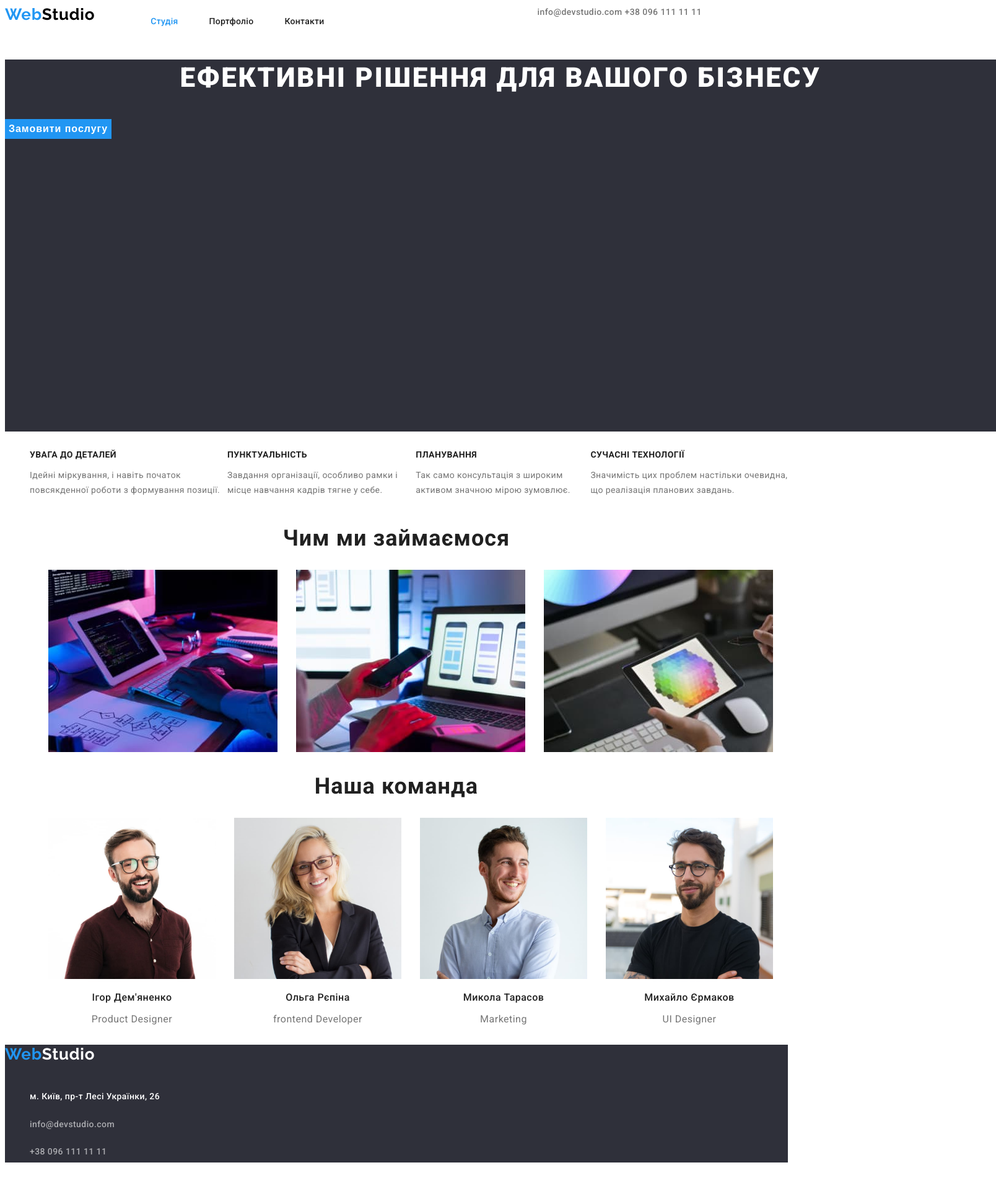
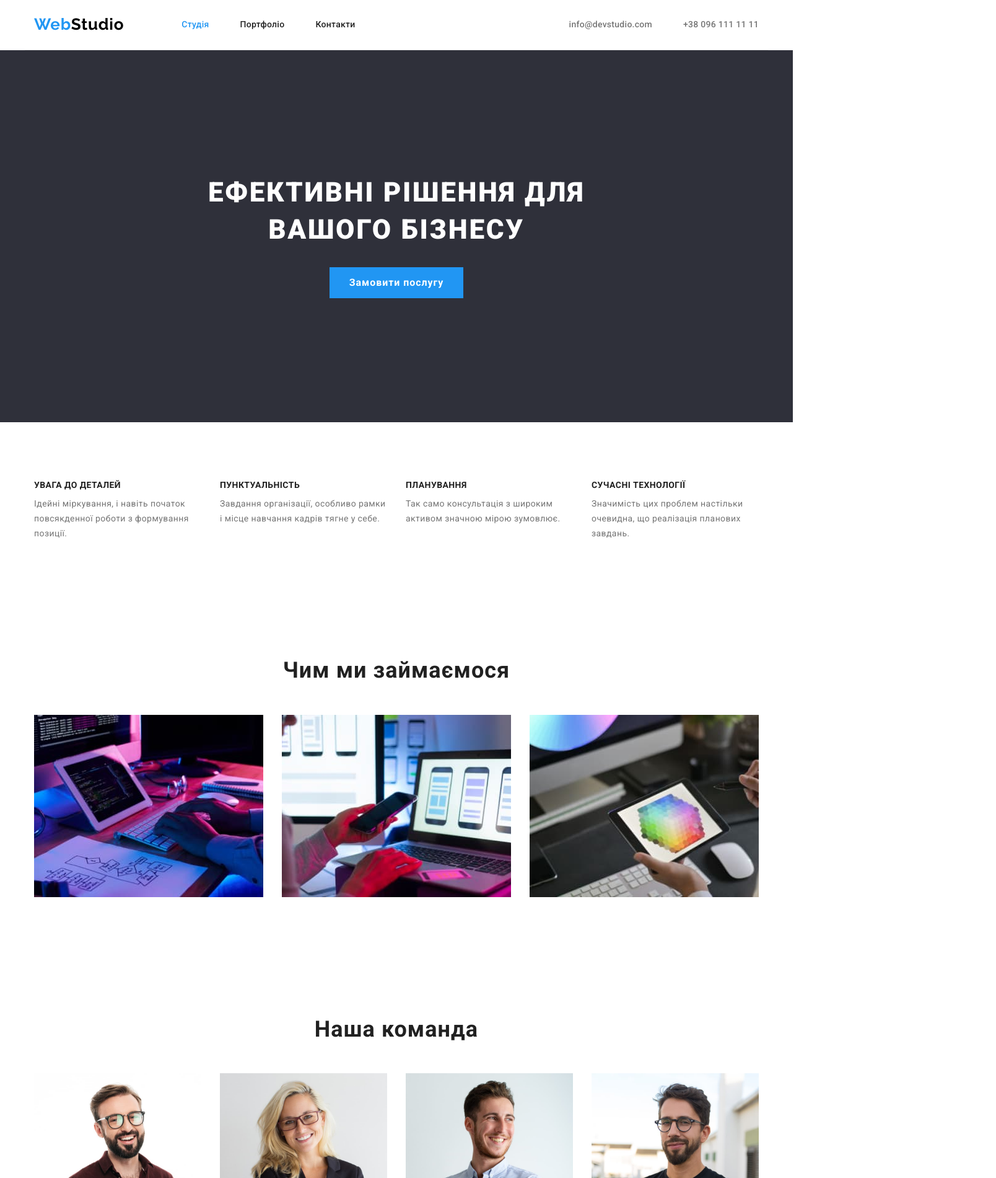
Before and after one commit to Vasiliev781410/goit-markup-hw-03, a plain HTML site: page index.html in a window 1280 px wide. Shown: the top 1900 px of the page at 62% size, 1608 px wide, since content can reach past the window. Drawn offline with nearby package versions, Linux system fonts and the light colour scheme.

Commit message:
for inspection

```diff
--- a/css/styles.css
+++ b/css/styles.css
@@ -7,18 +7,59 @@
     --bg-color: #2F303A;
     --contact-color-footer: rgba(255,255,255,0.6);
     --logo-color-text: #000000;
+    --logo-border: #ECECEC;
+    --project-card-border:  #EEEEEE;
 }
+
+html {
+    box-sizing: border-box;
+  }
+*,
+*::before,
+*::after {
+  box-sizing: inherit;
+}
+
+h1,
+h2,
+h3,
+p,
+ul,
+li
+{
+    padding: 0;
+    margin: 0;
+}
+
+
+
 body{
     font-family: Roboto, sans-serif;
 }
 /* header (common)*/
-.menu{
+
+.container{
+    max-width: 1200px;
+    padding-left: 15px;
+    padding-right: 15px;
+    margin-left: auto;
+    margin-right: auto;
+}
+.container.header{
     display: flex;
+    padding-top: 24px;
+    padding-bottom: 25px;
+    align-items: center;
+}
+.header{
+    border-bottom: 1px solid var(--logo-border);
 }
 .logo-accent{
     color: var(--accent-text-color2);
 }
 .logo{
+   margin-right: 93px;
+
     color: var(--logo-color-text);
     font-family: Raleway, sans-serif;
     font-style: 400;
@@ -26,8 +67,8 @@ body{
     font-size: 26px;
     line-height: 1.19;
     letter-spacing: 0.03em;
-    margin: 24px,215px;
 }
+
 .nav-list{
     display: flex;
 }
@@ -36,12 +77,15 @@ body{
 }
 .nav-item{
     color: var(--primary-text-color);
-    padding-left: 50px;
+
     font-size: 14px;
     font-weight: 500;
     line-height: 1.14;
     letter-spacing: 0.02em;
     text-align: left;
+}
+.nav-list-li:not(:last-child){
+    margin-right: 50px;
 }
 
 .nav-item:hover,
@@ -55,14 +99,23 @@ body{
     text-decoration: none;
 }
 .contacts{
-    margin-left: 344px;
+    display: flex;
+    margin-left: auto;
 }
+.contact-link:not(:last-child){
+    margin-right: 50px;
+
+ }
+
 .contact-link{
+ /*    padding: 0;  */
+
+
    color: var(--secondary-text-color);
     font-size: 14px;
     font-weight: 500;
     line-height: 1.71;
-    letter-spacing: 0.03em;
+    letter-spacing: 0.02em;
     text-align: left;
 }
 .contact-link:hover,
@@ -79,21 +132,33 @@ body{
 /* footer (common)*/
 .bg-footer{
     background: var(--bg-color);
+    padding-top: 60px;
+    padding-bottom: 60px;
 }
 .logo-color-change{
+    display: inline-block;
+    margin-bottom: 20px;
+
     color: var(--accent-text-color1);
 }
 .address-footer{
+    width: 231px;
     font-style: 400;
     font-weight: 700;
-    font-size: 26px;
-    line-height: 1.71;
+    font-size: 14px;
+    line-height: 1.7142;
     letter-spacing: 0.03em;
+}
+.address-footer-li:not(:last-child){
+    margin-bottom: 9px;
 }
 .contact-link.link-footer{
     color: var(--contact-color-footer);
+    letter-spacing: 0.03em;
 }
 .contact-link.post-address{
+   /* margin-bottom: 9px; */
+
     color: var(--accent-text-color1);
 }
 
@@ -101,21 +166,38 @@ body{
 
 /* !!!!!!!!!!!! INDEX.HTML !!!!!!!!!!!!!!*/
 /* main (index)*/
-.hero{
+.section{
+    padding-top:  94px;
+    padding-bottom:  94px;
+}
+.section.hero{
     background-color: var(--bg-color);
-    width: 1600px;
-    height: 600px;
+    padding-top: 200px;
+    padding-bottom: 200px;
+
 }
 .big-header{
+    display: block;
+    margin-bottom: 30px;
+    margin-left: auto;
+    margin-right: auto;
+    width: 696px;
     color: var(--accent-text-color1);
     font-weight: 900;
     font-size: 44px;
     line-height: 1.36;
     letter-spacing: 0.06em;
-    text-align: center;
+   text-align: center;
     text-transform: uppercase;
     }
 .button-accent{
+    display: block;
+   margin-left: auto;
+   margin-right: auto;
+   min-width: 216px;
+   padding: 10px 32px;
+
+
     border: none;
     color: var(--accent-text-color1);
     background-color: var(--accent-text-color2);
@@ -129,11 +211,22 @@ body{
 .list-features,.list-do,.list-team{
     list-style-type: none;
     display: flex;
+    margin: 0;
+   /*  padding: 0; */
 }
+ .list-features-li{
+    width: 270px;
+ }
+ .list-features-li:not(:last-child){
+    width: 270px;
+    margin-right: 30px;
+ }
 .list-features-name,.list-team-name{
     color: var(--primary-text-color);
 }
 .list-features-name{
+    margin-bottom: 10px;
+
     font-size: 14px;
     font-weight: 700;
     line-height: 1.14;
@@ -150,6 +243,8 @@ body{
     text-align: left;
 }
 .do-name,.our-team{
+    margin-bottom: 50px;
+
     color: var(--primary-text-color);
     font-size: 36px;
     font-weight: 700;
@@ -157,10 +252,28 @@ body{
     letter-spacing: 0.03em;
     text-align: center;
 }
-.list-do-item,.list-team-item{
-    padding-left: 30px;
+.list-do-item{
+ /*    padding: 0;  */
+}
+.list-do-item:not(:last-child){
+    margin-right: 30px;
+}
+.team{
+    padding-top: 94px;
+    padding-bottom: 94px;
+}
+.list-team-item{
+   /*  padding: 0; */
+}
+.list-team-item:not(:last-child){
+    margin-right: 30px;
+}
+.img-team{
+    margin-bottom: 30px;
 }
 .list-team-name{
+    margin-bottom: 10px;
+
     font-size: 16px;
     font-weight: 500;
     line-height: 1.19;
@@ -168,11 +281,14 @@ body{
     text-align: center;
 }
 .list-team-position{
+    margin-bottom: 30px;
+
     font-size: 16px;
     line-height: 1.19;
     letter-spacing: 0.03em;
     text-align: center;
 }
+
 /* !!!!!!!!!!!! PORTFOLIO.HTML !!!!!!!!!!!!!!*/
 /* main (portfolio)*/
 .project-types,.project-filter{
@@ -180,12 +296,48 @@ body{
 }
 .project-filter{
     display: flex;
+    /* padding: 0; */
+    margin-left: 297px;
+    margin-right: 297px;
+    margin-bottom: 34px;
+
+   text-decoration: none;
+}
+.project-types{
+    display: flex;
+    flex-wrap: wrap;
+   /*  padding: 0; */
+}
+.pproject-types-li{
+    /* margin-bottom: 30px;   */
+    /* margin-right: 30px;     */
+    width: 370px;
+ }
+ .project-types-li:nth-child(3n){
+    margin-right: -30px;
+   /*  background-color: tomato;  */
 }
 .project-link{
+    display: block;
+    margin-bottom: 30px;
+    margin-right: 30px;
+
     text-decoration: none;
     color:  var(--primary-text-color);
+    border-bottom: 1px solid var(--project-card-border);
 }
+
+
+.project-types-li:nth-last-child(-n+3){
+    margin-bottom: 0;
+  }
+
 .button{
+    display: flex;
+    padding: 6px 22px;
+    margin-right: 8px;
+
+    background-color: var(--accent-text-color1);
     border: none;
     cursor: pointer;
     font-size: 16px;
@@ -204,7 +356,18 @@ body{
     line-height: 2;
     letter-spacing: 0.06em;
 }
+
+.project-link-img{
+    margin-bottom: 20px;
+}
+.project-name{
+    margin-bottom: 4px;
+}
+
 .project-type{
+    margin: 0;
+    margin-bottom: 20px;
+
     font-size: 16px;
     font-weight: 400;
     line-height: 1.88;
--- a/index.html
+++ b/index.html
@@ -8,19 +8,21 @@
     <link rel="preconnect" href="https://fonts.googleapis.com">
     <link rel="preconnect" href="https://fonts.gstatic.com" crossorigin>
     <link href="https://fonts.googleapis.com/css2?family=Raleway:wght@700&family=Roboto:wght@400;500;700;900&display=swap" rel="stylesheet">
+    <link rel="stylesheet" href="https://cdnjs.cloudflare.com/ajax/libs/modern-normalize/1.1.0/modern-normalize.min.css" integrity="sha512-wpPYUAdjBVSE4KJnH1VR1HeZfpl1ub8YT/NKx4PuQ5NmX2tKuGu6U/JRp5y+Y8XG2tV+wKQpNHVUX03MfMFn9Q==" crossorigin="anonymous" referrerpolicy="no-referrer" />
     <link rel="stylesheet" href="./css/styles.css">
 </head>
 <body>
-    <header class="menu">
+    <header>
         <!-- main menu  -->
+        <div class="container header">
             <!-- logo -->
             <a href="./index.html" class="logo"> <span class="logo-accent">Web</span>Studio </a>
             <!-- navigation -->
             <nav class="nav">
                 <ul class="nav-list">
-                <li><a href="./index.html" class="nav-item current">Студія</a></li>
-                <li><a href="./portfolio.html" class="nav-item">Портфоліо</a></li>
-                <li><a href="/contact" class="nav-item">Контакти</a></li>
+                    <li class="nav-list-li"><a href="./index.html" class="nav-item current">Студія</a></li>
+                    <li class="nav-list-li"><a href="./portfolio.html" class="nav-item">Портфоліо</a></li>
+                    <li class="nav-list-li"><a href="/contact" class="nav-item">Контакти</a></li>
                 </ul>
             </nav>
             <!-- contacts -->
@@ -28,40 +30,44 @@
                 <a href="mailto:info@devstudio.com" class="contact-link">info@devstudio.com</a>
                 <a href="tel:+380961111111" class="contact-link">+38 096 111 11 11</a>
             </div>
+        </div>
     </header>
     <main>
         <!-- big header -->
-        <section class="hero">
+        <section class="section hero">
+            <div class="container">
                 <h1 class="big-header">
                     Ефективні рішення для вашого бізнесу
                 </h1>
                 <button type="button" class="button-accent">
                     Замовити послугу
                 </button>
+            </div>
         </section>
+        <div class="container">
             <!-- features name-->
-        <section>
+            <section class="section">
                 <ul class="list-features">
-                <li>
+                    <li class="list-features-li">
                         <h3 class="list-features-name">УВАГА ДО ДЕТАЛЕЙ</h3>
                         <p class="list-features-text">Ідейні міркування, і навіть початок повсякденної роботи з формування позиції.</p>
                     </li>
-                <li>
+                    <li class="list-features-li">
                         <h3 class="list-features-name">ПУНКТУАЛЬНІСТЬ</h3>
                         <p class="list-features-text">Завдання організації, особливо рамки і місце навчання кадрів тягне у себе.</p>
                     </li>
-                <li>
+                    <li class="list-features-li">
                         <h3 class="list-features-name">ПЛАНУВАННЯ</h3>
                         <p class="list-features-text">Так само консультація з широким активом значною мірою зумовлює.</p>
                     </li>
-                <li>
+                    <li class="list-features-li">
                         <h3 class="list-features-name">СУЧАСНІ ТЕХНОЛОГІЇ</h3>
                         <p class="list-features-text">Значимість цих проблем настільки очевидна, що реалізація планових завдань.</p>
                     </li>
                 </ul>
             </section>
             <!-- what we do -->
-        <section>
+            <section class="section">
                 <h2 class="do-name">
                     Чим ми займаємося
                 </h2>
@@ -79,43 +85,46 @@
                 </ul>
             </section>
             <!-- our team -->
-        <section>
+            <section class="section">
                 <h2 class="our-team">
                     Наша команда
                 </h2>
                 <ul class="list-team">
                     <li class="list-team-item">
-                    <img src="images/product_designer.jpg" alt="продакт дизайнер" width="270">
+                        <img class="img-team" src="images/product_designer.jpg" alt="продакт дизайнер" width="270">
                         <h3 class="list-team-name">Ігор Дем'яненко</h3>
                         <p class="list-team-position" lang="en">Product Designer</p>
                     </li>
                     <li class="list-team-item">
-                    <img src="images/frontend_developer.jpg" alt="фронтенд-розробник" width="270">
+                        <img class="img-team" src="images/frontend_developer.jpg" alt="фронтенд-розробник" width="270">
                         <h3 class="list-team-name">Ольга Рєпіна</h3>
                         <p class="list-team-position" lang="en">frontend Developer</p>
                     </li>
                     <li class="list-team-item">
-                    <img src="images/marketing.jpg" alt="маркетолог" width="270">
+                        <img class="img-team" src="images/marketing.jpg" alt="маркетолог" width="270">
                         <h3 class="list-team-name">Микола Тарасов</h3>
                         <p class="list-team-position" lang="en">Marketing</p>
                     </li>
                     <li class="list-team-item">
-                    <img src="images/UI_Designer.jpg" alt="дизайнер інтерфейсу користувачів" width="270">
+                        <img class="img-team" src="images/UI_Designer.jpg" alt="дизайнер інтерфейсу користувачів" width="270">
                         <h3 class="list-team-name">Михайло Єрмаков</h3>
                         <p class="list-team-position" lang="en">UI Designer</p>
                     </li>
                 </ul>
             </section>
+        </div>
     </main>
      <footer class="bg-footer">
+        <div class="container">
             <a href="./index.html" class="logo logo-color-change"> <span class="logo-accent">Web</span>Studio </a>
             <address">
                 <ul class="address-footer">
-                <li>  <a href="https://www.google.com.ua/maps/place/%D0%B1%D1%83%D0%BB.+%D0%9B%D0%B5%D1%81%D0%B8+%D0%A3%D0%BA%D1%80%D0%B0%D0%B8%D0%BD%D0%BA%D0%B8,+26,+%D0%9A%D0%B8%D0%B5%D0%B2,+02000/@50.4265841,30.5361971,17z/data=!3m1!4b1!4m5!3m4!1s0x40d4cf0e033ecbe9:0x57a4dffefec77da0!8m2!3d50.4265807!4d30.5383858?hl=ru" target="_blank"  rel="noopener noreferrer" class="contact-link post-address">м. Київ, пр-т Лесі Українки, 26</a> </li>
-                <li>  <a href="mailto:info@devstudio.com" class="contact-link link-footer">info@devstudio.com</a> </li>
-                <li>  <a href="tel:+380961111111" class="contact-link link-footer">+38 096 111 11 11</a>  </li>
+                   <li class="address-footer-li">  <a href="https://www.google.com.ua/maps/place/%D0%B1%D1%83%D0%BB.+%D0%9B%D0%B5%D1%81%D0%B8+%D0%A3%D0%BA%D1%80%D0%B0%D0%B8%D0%BD%D0%BA%D0%B8,+26,+%D0%9A%D0%B8%D0%B5%D0%B2,+02000/@50.4265841,30.5361971,17z/data=!3m1!4b1!4m5!3m4!1s0x40d4cf0e033ecbe9:0x57a4dffefec77da0!8m2!3d50.4265807!4d30.5383858?hl=ru" target="_blank"  rel="noopener noreferrer" class="contact-link post-address">м. Київ, пр-т Лесі Українки, 26</a> </li>
+                   <li class="address-footer-li">  <a href="mailto:info@devstudio.com" class="contact-link link-footer">info@devstudio.com</a> </li>
+                   <li class="address-footer-li">  <a href="tel:+380961111111" class="contact-link link-footer">+38 096 111 11 11</a>  </li>
                </ul>
            </address>
+        </div>
     </footer>
 </body>
 </html>
```
Also changed, not shown: portfolio.html (+37 -31 lines), 1 other file. Lines whose indentation alone changed are shown as unchanged.
